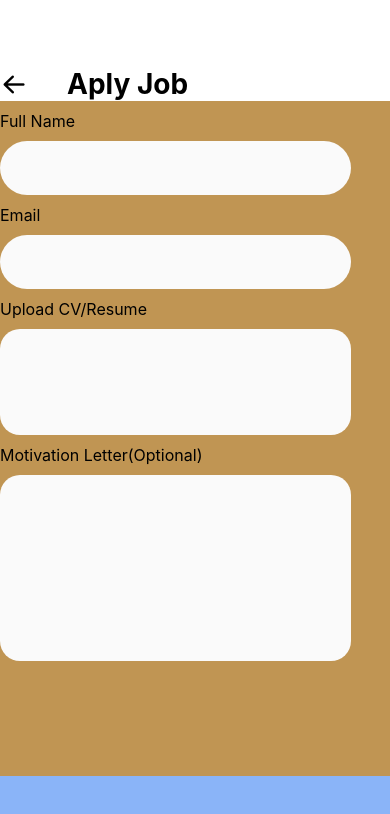
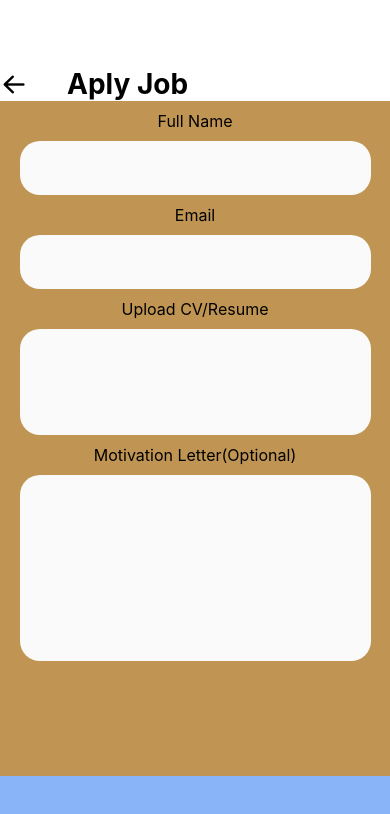
Before and after one commit to JohanaBaez/AplyJob, a React Native app: screen / in a window 390 px wide. Shown: the top 814 px of the page. Built offline with nearby package versions, Linux system fonts and the light colour scheme.

Commit message:
agregando estilos en los componentes

```diff
--- a/src/components/FormText.tsx
+++ b/src/components/FormText.tsx
@@ -20,5 +20,7 @@ const styles = StyleSheet.create({
     textinput:{
         fontSize: 16,
         marginTop:10,
+
+
     }
 });
--- a/src/screens/FormMain.tsx
+++ b/src/screens/FormMain.tsx
@@ -53,15 +53,16 @@ const styles = StyleSheet.create({
     body: {
         flex: 10,
         backgroundColor: '#C09553',
+         alignItems:'center',
+         justifyContent:'flex-start'
+
     },
     foot: {
         flex: 1,
-
         flexDirection: "row",
         justifyContent: 'space-between',
         paddingHorizontal: 20,
         backgroundColor: '#8AB4F8',
-
 
     }, text: {
         fontSize: 28,
@@ -71,7 +72,7 @@ const styles = StyleSheet.create({
     },
     input1: {
         backgroundColor: '#FAFAFA',
-        borderRadius: 40,
+        borderRadius: 20,
         padding: 14,
         textAlign: 'left',
         fontSize: 22,
```
